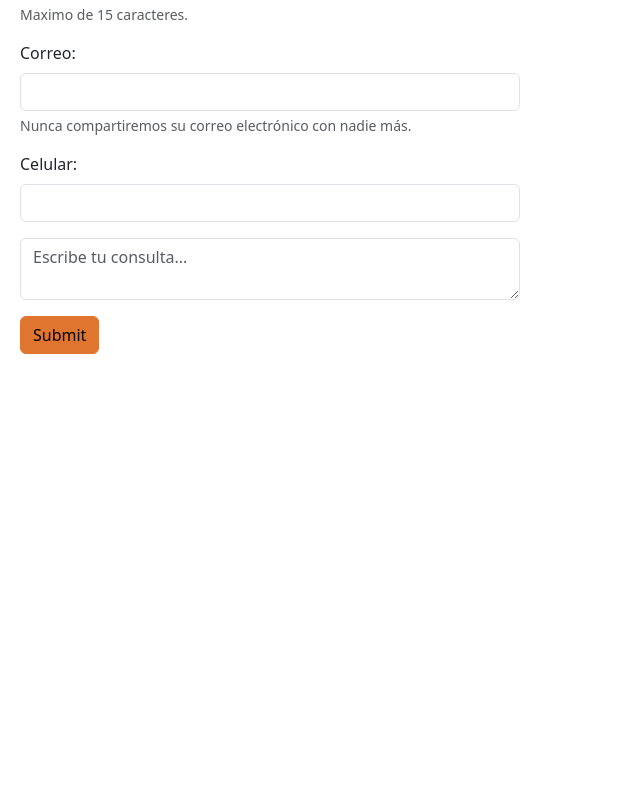
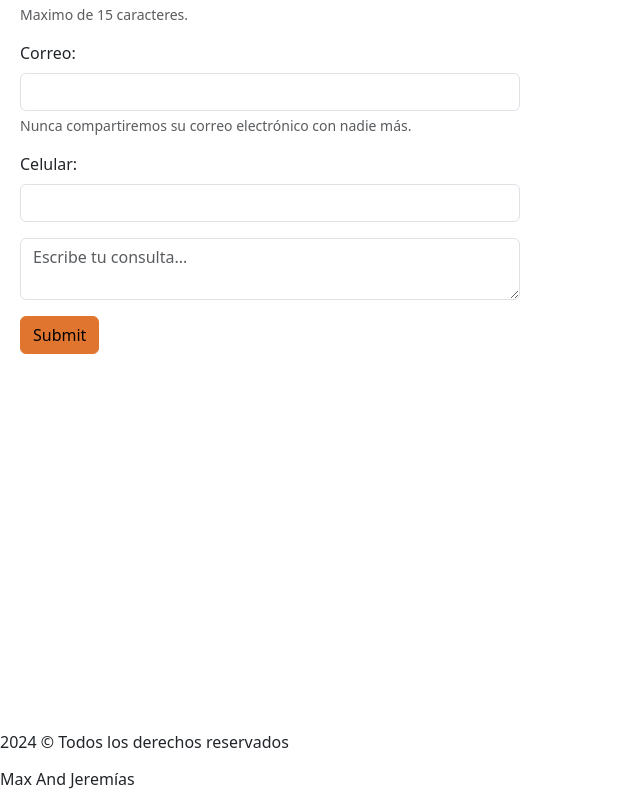
Before and after one commit to oviedoo/PIN-2303-Front, a React (Create React App) app: page / in a window 1280 px wide. Shown: the part 2746-3543 px from the top of the page, without its empty margins (0-640 px from the left). Before the commit the page ends 3476 px from the top, so only its background shows below. Built offline with nearby package versions, Linux system fonts and the light colour scheme.

Commit message:
se agregó el footer

```diff
--- a/src/App.js
+++ b/src/App.js
@@ -5,6 +5,7 @@ import Message from './views/Message';
 import Navbar from './navigation/NavBar';
 import Accordion from './views/Accordion';
 import Carousel from './views/Carousel';
+import Footer from './views/Footer/Footer';
 
 function App() {
   return (
@@ -12,6 +13,7 @@ function App() {
       <Navbar />
       <div className="App">
         <Carousel />
+
         <section id='about'>
           <div className='about-container'>
             <div className='about-content'>
@@ -28,7 +30,7 @@ function App() {
         </section>
         <Accordion />
         <Message />
-
+        <Footer />
       </div>
     </>
   );
```
